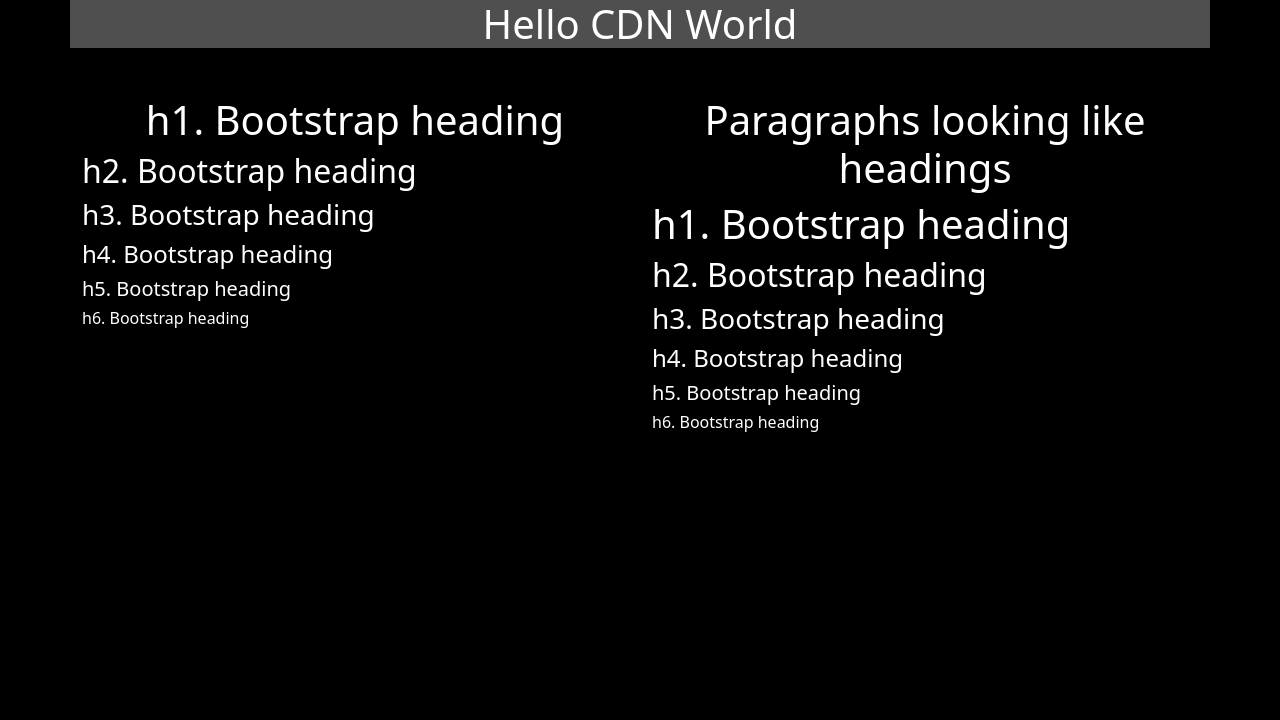
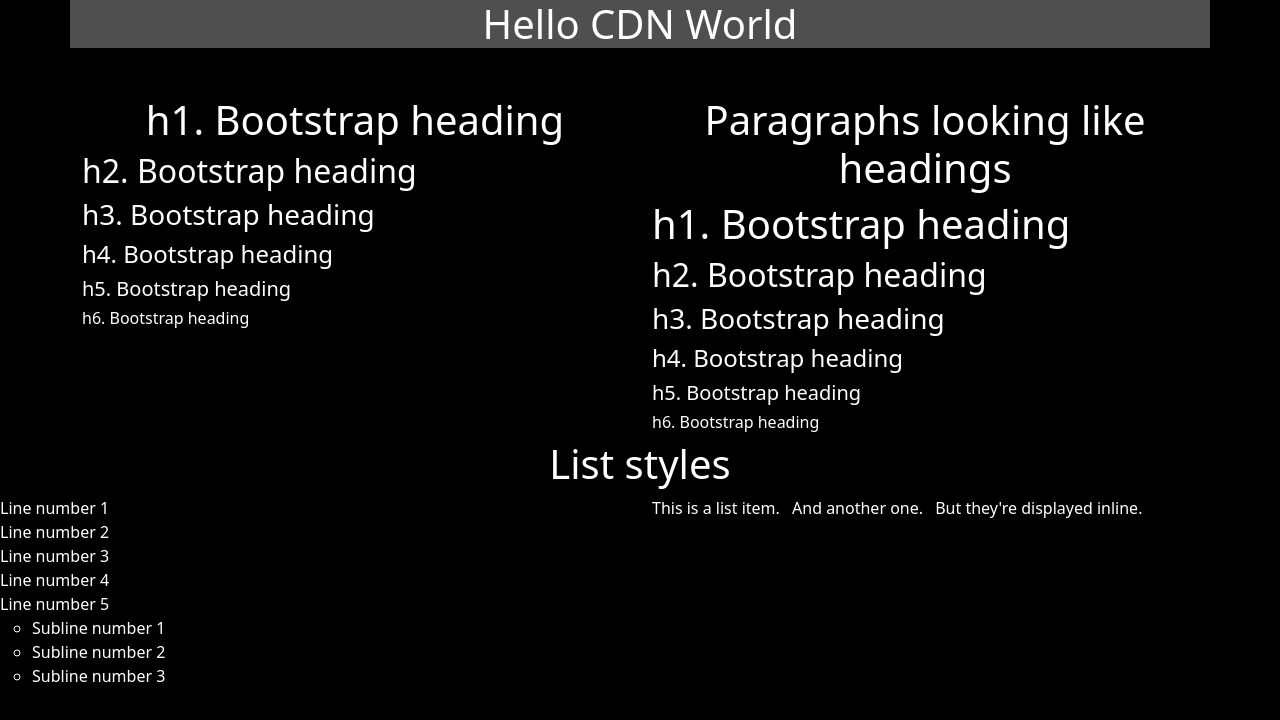
Before and after one commit to reubendawe/bootstrap-learning, a website: page cdn/typography.html in a window 1280 px wide. Drawn offline with nearby package versions, Linux system fonts and the light colour scheme.

Commit message:
Typography - Experimenting with inline list items, lists and emmet - Up to 1:11:02

```diff
--- a/cdn/typography.html
+++ b/cdn/typography.html
@@ -36,6 +36,30 @@
         </div>
     </div>
 
+    <div class="row y-5">
+        <h1>List styles</h1>
+        <div class="col-md-6">
+            <ul class="list-unstyled">
+                <li>Line number 1</li>
+                <li>Line number 2</li>
+                <li>Line number 3</li>
+                <li>Line number 4</li>
+                <li>Line number 5</li>
+                <ul>
+                    <li>Subline number 1</li>
+                    <li>Subline number 2</li>
+                    <li>Subline number 3</li>
+                </ul>
+            </ul>
+        </div>
+        <div class="col-md-6">
+            <div class="list-inline">
+                <li class="list-inline-item">This is a list item.</li>
+                <li class="list-inline-item">And another one.</li>
+                <li class="list-inline-item">But they're displayed inline.</li>
+            </div>
+        </div>
+    </div>
 
     <script src="https://cdn.jsdelivr.net/npm/@popperjs/core@2.11.8/dist/umd/popper.min.js" integrity="sha384-I7E8VVD/ismYTF4hNIPjVp/Zjvgyol6VFvRkX/vR+Vc4jQkC+hVqc2pM8ODewa9r" crossorigin="anonymous"></script>
     <script src="https://cdn.jsdelivr.net/npm/bootstrap@5.3.7/dist/js/bootstrap.min.js" integrity="sha384-7qAoOXltbVP82dhxHAUje59V5r2YsVfBafyUDxEdApLPmcdhBPg1DKg1ERo0BZlK" crossorigin="anonymous"></script>
```
